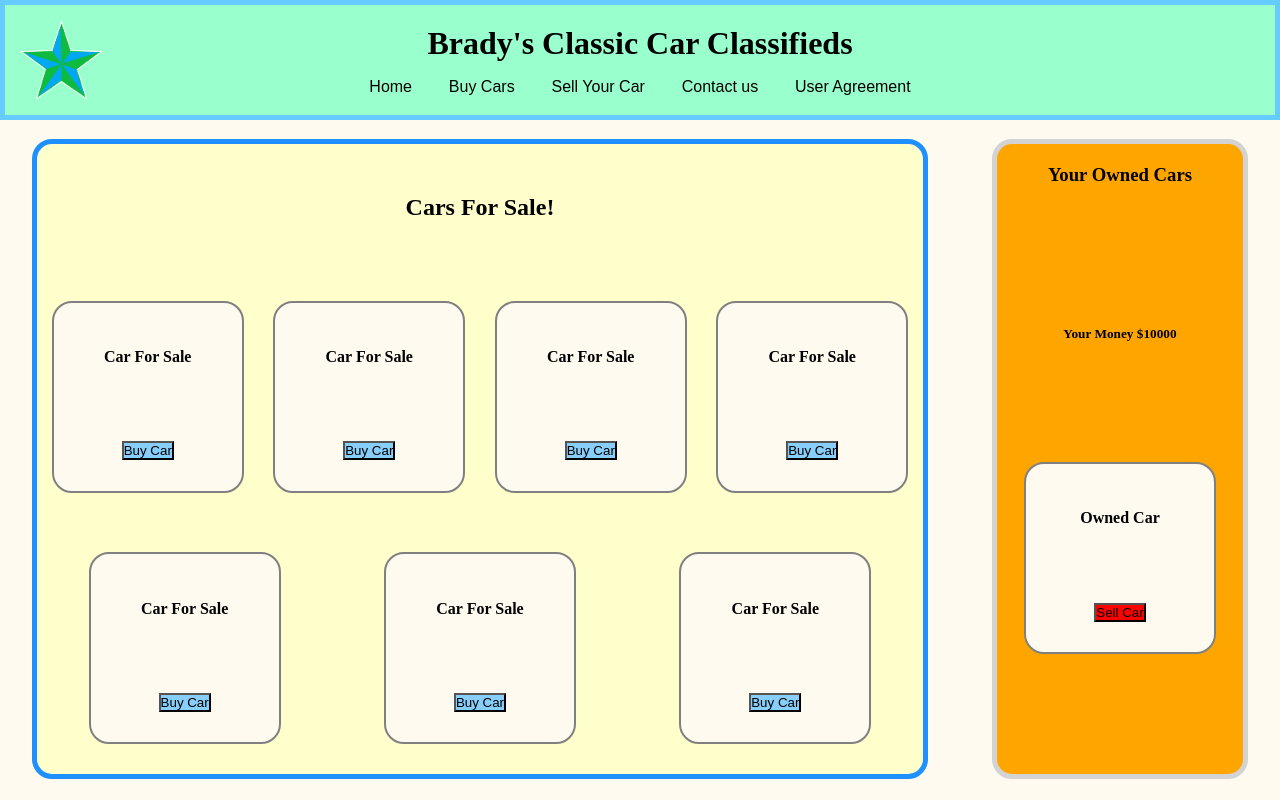
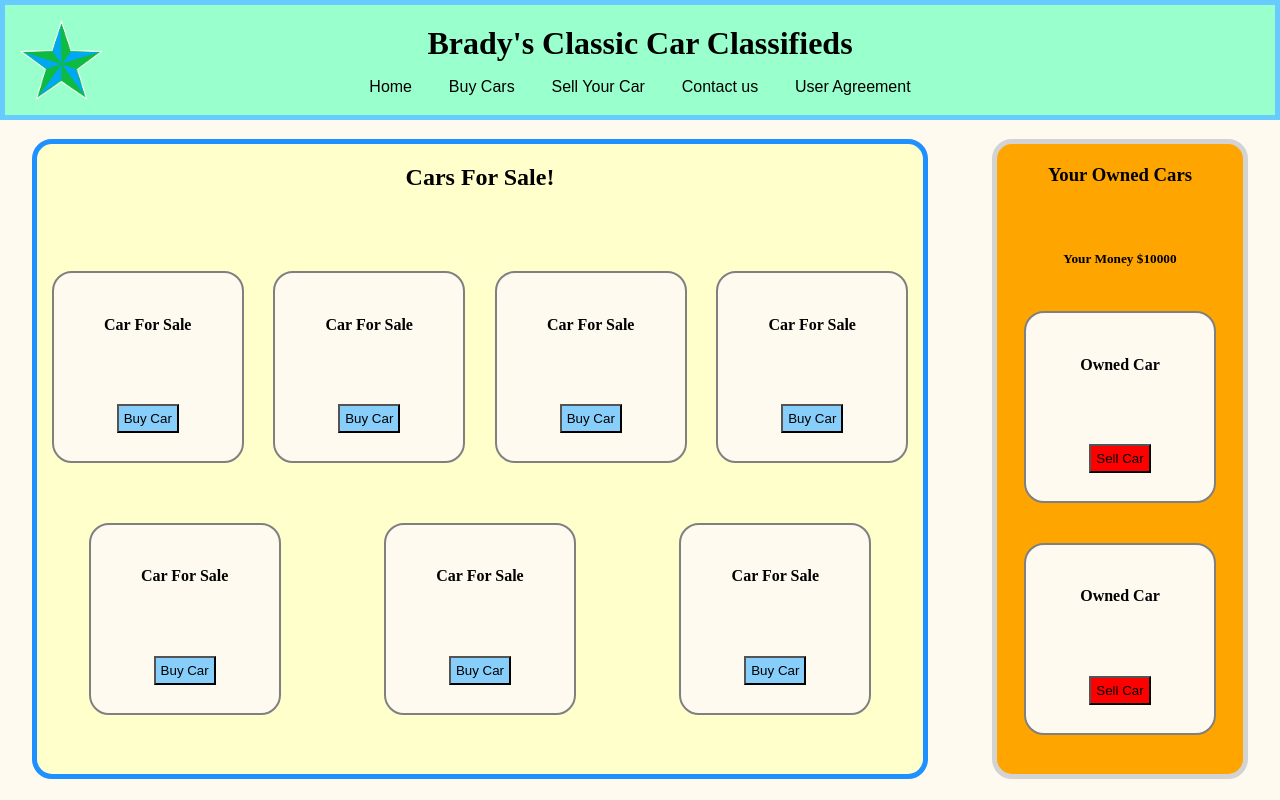
Before and after one commit to BradyPitts/bradysclassiccarclassifieds, a React (Create React App) app: page / in a window 1280 px wide. Built offline with nearby package versions, Linux system fonts and the light colour scheme.

Commit message:
final push

```diff
--- a/src/App.css
+++ b/src/App.css
@@ -56,7 +56,7 @@ article{
   margin: 1.5vw;
   display: flex;
   justify-content: space-around;
-  align-items: center;
+  align-items: space-around;
   flex-wrap: wrap;
   width: 70vw;
   height: 80vh;
@@ -94,6 +94,10 @@ h3{
   margin: 20px;
 }
 
+h5{
+  margin: 5px;
+}
+
 section{
   height: 15vw;
   width: 15vw;
@@ -109,11 +113,13 @@ section{
 
 article section button {
   background-color: lightskyblue;
+  padding: 5px;
 
 }
 
 aside section button {
   background-color: red;
+  padding: 5px;
 }
 
 section h4{
--- a/src/MyGarage.js
+++ b/src/MyGarage.js
@@ -32,6 +32,11 @@ export default function MyGarage(){
         <br />
         <button>Sell Car</button>
       </section>
+      <section>
+        <h4>Owned Car</h4>
+        <br />
+        <button>Sell Car</button>
+      </section>
 
 
 
```
